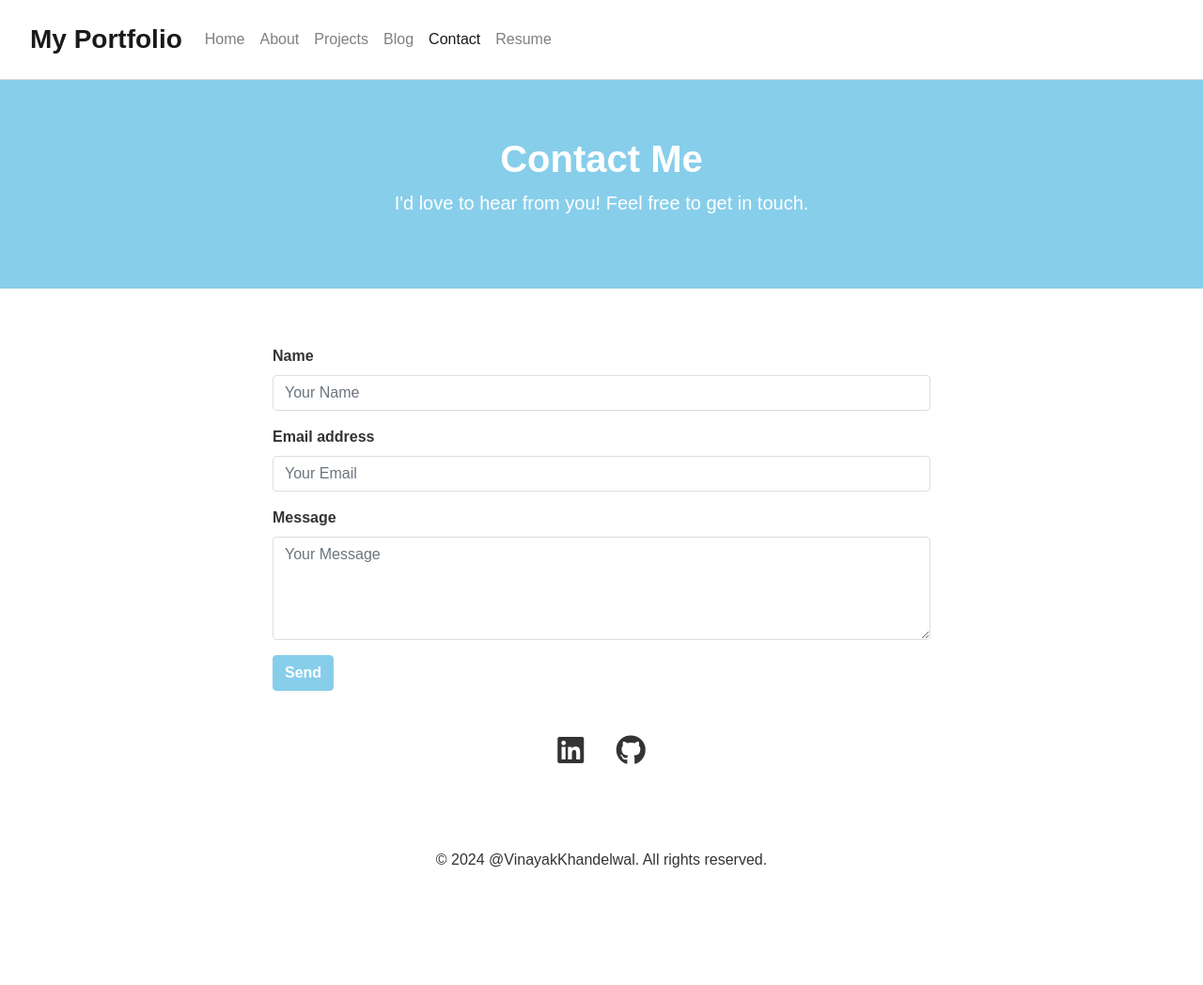
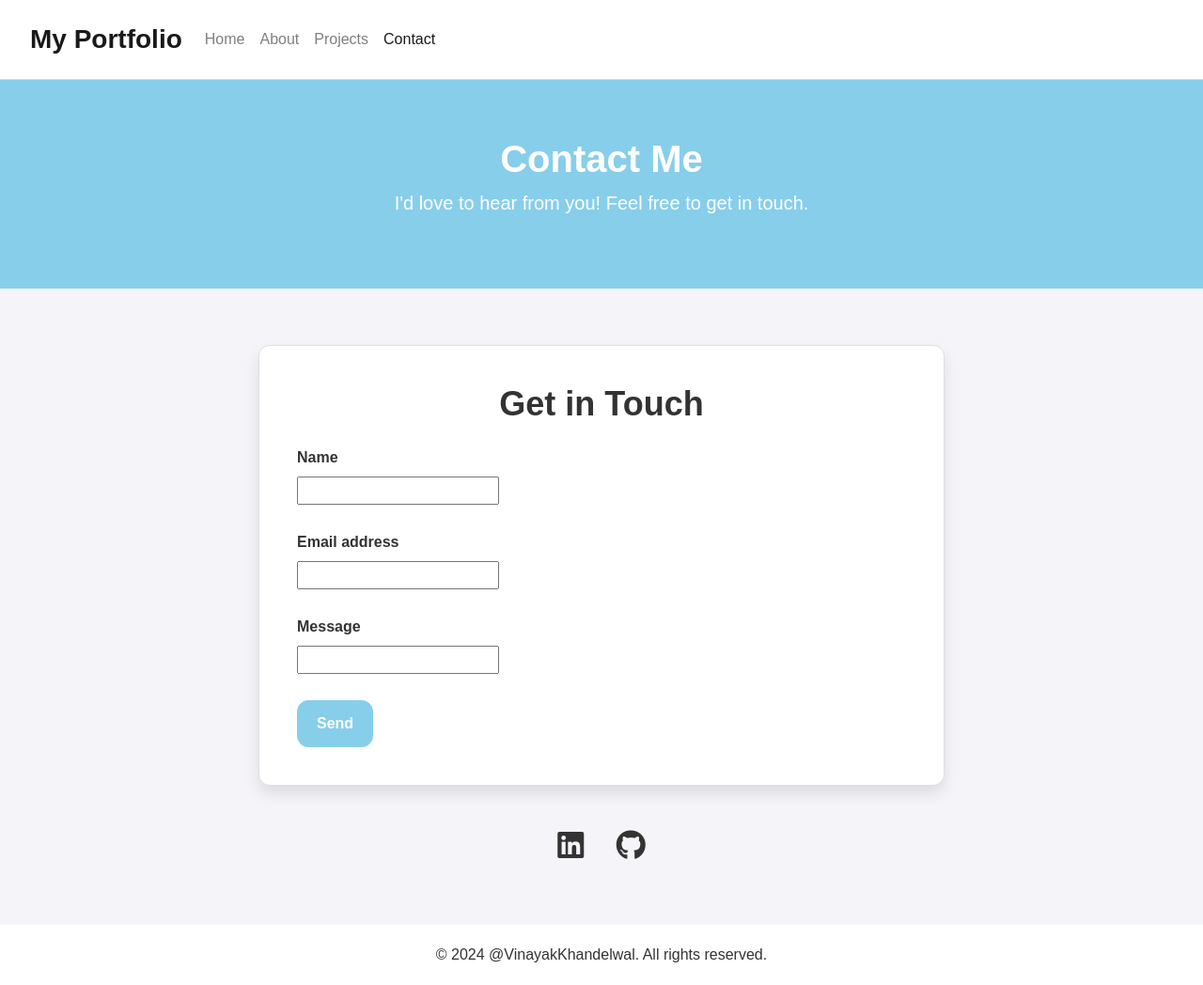
Before and after one commit to VinayakKhandelwal07/Portfolio, a Flask app: page /contact in a window 1280 px wide. Shown: the whole page at 94% size. Before the commit the page ends 923 px from the top, so only its background shows below. Run offline with Flask 3, Linux system fonts and the light colour scheme; some libraries are stand-ins or nearby versions.

Commit message:
Update contact.html

```diff
--- a/templates/contact.html
+++ b/templates/contact.html
@@ -1,5 +1,6 @@
 <!DOCTYPE html>
 <html lang="en">
+
 <head>
     <meta charset="UTF-8">
     <meta name="viewport" content="width=device-width, initial-scale=1.0">
@@ -14,32 +15,38 @@
             margin: 0;
             padding: 0;
             box-sizing: border-box;
-            background-color: #ffffff; /* Set background to white */
+            background-color: #ffffff;
+            /* Set background to white */
         }
 
         .navbar {
             padding: 1rem 2rem;
-            background-color: #ffffff; /* White background for navbar */
+            background-color: #ffffff;
+            /* White background for navbar */
             border-bottom: 1px solid #ddd;
         }
 
         .navbar-brand {
             font-size: 1.75rem;
             font-weight: 700;
-            color: #87CEEB; /* Sky blue color */
+            color: #87CEEB;
+            /* Sky blue color */
         }
 
         .navbar-nav .nav-link {
-            color: #87CEEB; /* Sky blue color */
+            color: #87CEEB;
+            /* Sky blue color */
             font-weight: 500;
         }
 
         .navbar-nav .nav-link:hover {
-            color: #0056b3; /* Darker sky blue color */
+            color: #0056b3;
+            /* Darker sky blue color */
         }
 
         .contact-header {
-            background: #87CEEB; /* Sky blue color */
+            background: #87CEEB;
+            /* Sky blue color */
             color: #ffffff;
             padding: 60px 0;
             text-align: center;
@@ -58,37 +65,90 @@
         .contact-section {
             padding: 60px 20px;
         }
-
-        .contact-form {
-            max-width: 700px;
-            margin: auto;
+        .contact-section {
+    padding: 60px 20px;
+    background: #f4f4f9; /* Light grey background for contrast */
+}Copy code
+.contact-section {
+    padding: 60px 20px;
+    background: #f9f9f9; /* Light grey background for a modern feel */
 }
 
-        .contact-form .form-group label {
+.contact-form-wrapper {
+    background: #ffffff; /* White background for the form */
+    padding: 40px;
+    border-radius: 12px; /* Rounded corners */
+    box-shadow: 0 8px 16px rgba(0, 0, 0, 0.1); /* Enhanced shadow for depth */
+    border: 1px solid #e0e0e0; /* Light border for definition */
+    transition: box-shadow 0.3s, transform 0.3s; /* Smooth transition effects */
+}
+
+.contact-form-wrapper:hover {
+    box-shadow: 0 12px 24px rgba(0, 0, 0, 0.15); /* Deeper shadow on hover */
+    transform: translateY(-5px); /* Lift effect on hover */
+}
+
+.contact-form-wrapper h2 {
+    font-size: 2.25rem; /* Larger heading for prominence */
+    color: #333;
+    font-weight: 700;
+    margin-bottom: 1.5rem; /* Space below heading */
+}
+
+.contact-form-wrapper .form-group {
+    margin-bottom: 1.75rem; /* Increased space between form groups */
+}
+
+.contact-form-wrapper .form-group label {
     font-weight: 600;
     color: #333;
+    display: block; /* Ensures label is on its own line */
+    margin-bottom: 0.5rem; /* Space between label and input */
 }
 
-        .contact-form .form-control {
-            border-radius: 0.25rem;
+.contact-form-wrapper .form-control {
+    border-radius: 0.75rem; /* More rounded corners for inputs */
+    border: 1px solid #ddd;
     box-shadow: none;
-            border: 1px solid #ddd;
+    transition: border-color 0.3s, box-shadow 0.3s;
+    padding: 0.75rem 1.25rem; /* Padding for better spacing */
+    font-size: 1rem; /* Ensures font size is readable */
 }
 
-        .contact-form .form-control:focus {
+.contact-form-wrapper .form-control:focus {
     border-color: #87CEEB; /* Sky blue color */
-            box-shadow: 0 0 0 0.2rem rgba(135, 206, 235, 0.25);
+    box-shadow: 0 0 0 0.3rem rgba(135, 206, 235, 0.25); /* Focus shadow */
+    outline: none; /* Removes default outline */
 }
 
-        .contact-form .btn-primary {
+.contact-form-wrapper .btn-primary {
     background-color: #87CEEB; /* Sky blue color */
     border-color: #87CEEB; /* Sky blue color */
     font-weight: 600;
+    border-radius: 0.75rem; /* Rounded corners for the button */
+    padding: 0.75rem 1.25rem; /* Better button size */
+    transition: background-color 0.3s, border-color 0.3s, transform 0.3s; /* Smooth transitions */
 }
 
-        .contact-form .btn-primary:hover {
+.contact-form-wrapper .btn-primary:hover {
     background-color: #0056b3; /* Darker sky blue color */
     border-color: #0056b3; /* Darker sky blue color */
+    transform: scale(1.05); /* Slightly enlarge button on hover */
+}
+
+.contact-form-wrapper .form-control[type="textarea"] {
+    height: auto; /* Allows for textarea expansion */
+    resize: vertical; /* Allows user to resize vertically */
+}
+
+@media (max-width: 768px) {
+    .contact-form-wrapper {
+        padding: 30px;
+    }
+
+    .contact-form-wrapper h2 {
+        font-size: 1.75rem;
+    }
 }
 
         .social-media {
@@ -104,11 +164,13 @@
         }
 
         .social-media a:hover {
-            color: #0056b3; /* Darker sky blue color */
+            color: #0056b3;
+            /* Darker sky blue color */
         }
 
         footer {
-            background-color: #ffffff; /* White background */
+            background-color: #ffffff;
+            /* White background */
             padding: 20px 0;
             text-align: center;
             color: #333;
@@ -136,34 +198,36 @@
         }
     </script>
 </head>
+
 <body>
 
     <!-- Header -->
     <nav class="navbar navbar-expand-lg navbar-light">
-    <a class="navbar-brand" href="index.html">My Portfolio</a>
-    <button class="navbar-toggler" type="button" data-toggle="collapse" data-target="#navbarNav" aria-controls="navbarNav" aria-expanded="false" aria-label="Toggle navigation">
+        <a class="navbar-brand" href="/index">My Portfolio</a>
+        <button class="navbar-toggler" type="button" data-toggle="collapse" data-target="#navbarNav"
+            aria-controls="navbarNav" aria-expanded="false" aria-label="Toggle navigation">
             <span class="navbar-toggler-icon"></span>
         </button>
         <div class="collapse navbar-collapse" id="navbarNav">
             <ul class="navbar-nav">
                 <li class="nav-item">
-                <a class="nav-link" href="index.html">Home</a>
+                    <a class="nav-link" href="/">Home</a>
                 </li>
                 <li class="nav-item">
-                <a class="nav-link" href="about.html">About</a>
+                    <a class="nav-link" href="/about">About</a>
                 </li>
                 <li class="nav-item">
-                <a class="nav-link" href="project.html">Projects</a>
+                    <a class="nav-link" href="/project">Projects</a>
                 </li>
-            <li class="nav-item">
-                <a class="nav-link" href="blog.html">Blog</a>
+                <!-- <li class="nav-item">
+                <a class="nav-link" href="/blog">Blog</a>
+            </li> -->
+                <li class="nav-item active">
+                    <a class="nav-link" href="/contact">Contact</a>
                 </li>
-            <li class="nav-item active">
-                <a class="nav-link" href="contact.html">Contact</a>
-            </li>
-            <li class="nav-item">
-                <a class="nav-link" href="resume.html">Resume</a>
-            </li>
+                <!-- <li class="nav-item">
+                <a class="nav-link" href="/resume">Resume</a>
+            </li> -->
             </ul>
         </div>
     </nav>
@@ -177,26 +241,36 @@
     <!-- Contact Section -->
     <section class="contact-section">
         <div class="container">
-        <form class="contact-form" onsubmit="handleFormSubmission(event)">
+            <div class="row">
+                <div class="col-md-8 offset-md-2">
+                    <div class="contact-form-wrapper">
+                        <h2 class="text-center mb-4">Get in Touch</h2>
+                        <form action="{{ url_for('submit_form') }}" method="post" id="contact-form">
                             <div class="form-group">
                                 <label for="name">Name</label>
-                <input type="text" class="form-control" id="name" placeholder="Your Name" required>
+                                <input type="text" name="name" id="" required><br>
+
                             </div>
                             <div class="form-group">
                                 <label for="email">Email address</label>
-                <input type="email" class="form-control" id="email" placeholder="Your Email" required>
+                                <input type="text" name="email" id="" required><br>
+
                             </div>
                             <div class="form-group">
                                 <label for="message">Message</label>
-                <textarea class="form-control" id="message" rows="4" placeholder="Your Message" required></textarea>
+                                <input type="textarea" name="message" id="" required><br>
                             </div>
                             <button type="submit" class="btn btn-primary">Send</button>
                         </form>
-
+                    </div>
+                </div>
+            </div>
             <!-- Social Media Links -->
             <div class="social-media">
-            <a href="https://www.linkedin.com/in/vinayak-khandelwal-b3216425a/" target="_blank" title="LinkedIn"><i class="fab fa-linkedin"></i></a>
-            <a href="https://github.com/VinayakKhandelwal07" target="_blank" title="GitHub"><i class="fab fa-github"></i></a>
+                <a href="https://www.linkedin.com/in/vinayak-khandelwal-b3216425a/" target="_blank" title="LinkedIn"><i
+                        class="fab fa-linkedin"></i></a>
+                <a href="https://github.com/VinayakKhandelwal07" target="_blank" title="GitHub"><i
+                        class="fab fa-github"></i></a>
                 <!-- Add other social media links here if needed -->
             </div>
         </div>
@@ -213,4 +287,5 @@
     <script src="https://stackpath.bootstrapcdn.com/bootstrap/4.5.2/js/bootstrap.min.js"></script>
 
 </body>
+
 </html>
```
Lines whose indentation alone changed are shown as unchanged.
